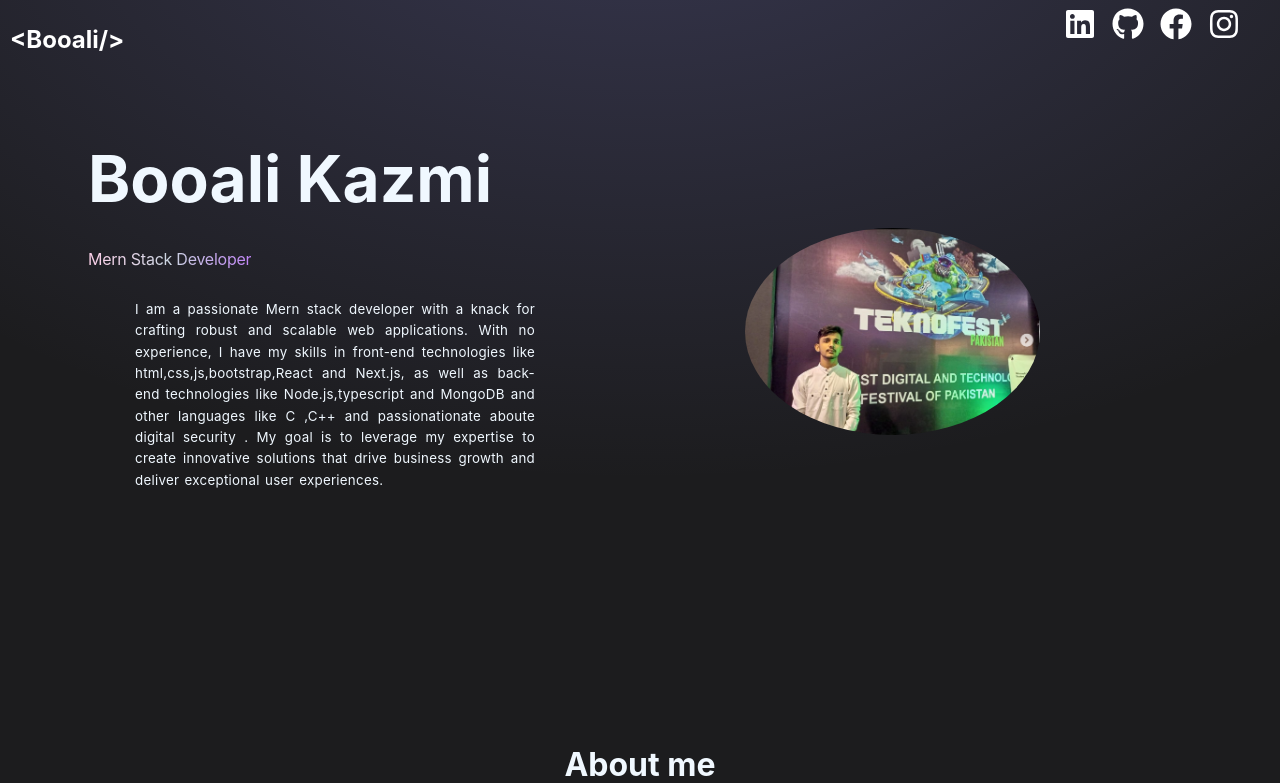
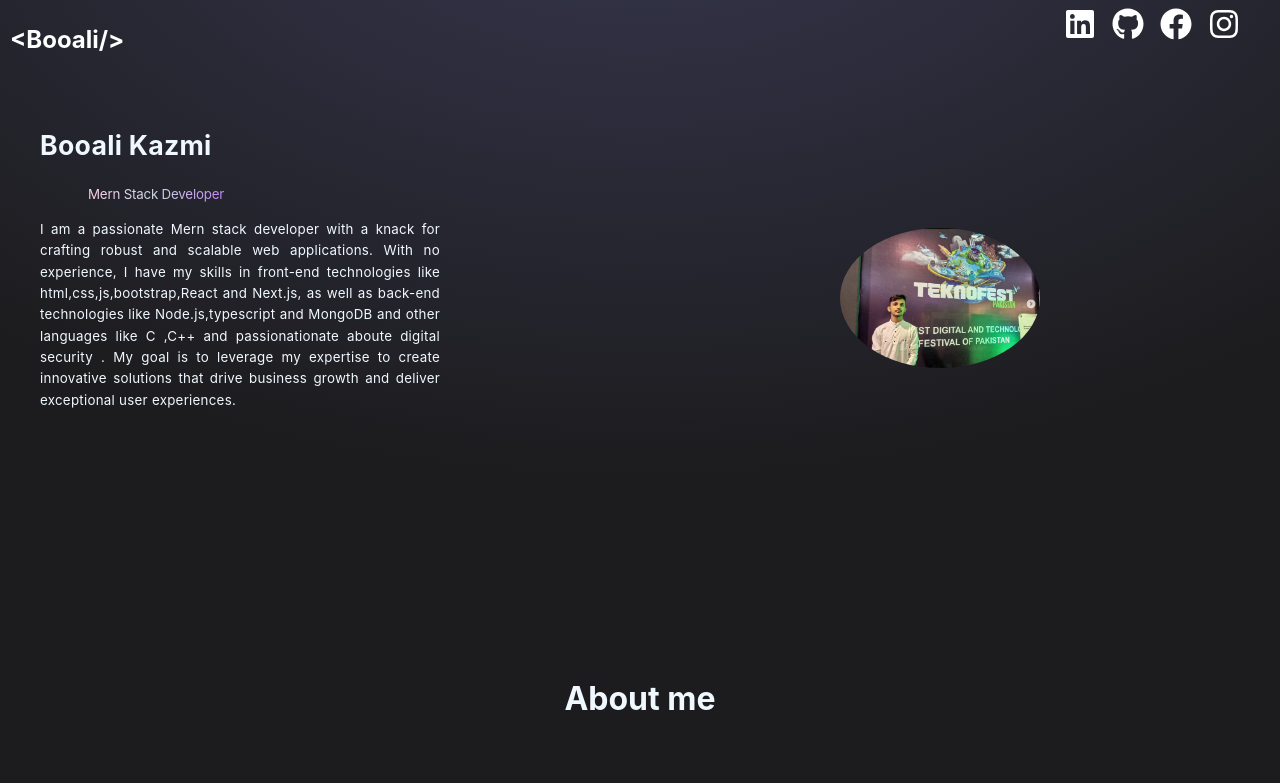
Before and after one commit to booali9/portfolio, a React (Create React App) app: page / in a window 1280 px wide. Shown: the top 783 px of the page. Built offline with nearby package versions, Linux system fonts and the light colour scheme.

Commit message:
Update Hero.jsx

```diff
--- a/src/component/Hero.jsx
+++ b/src/component/Hero.jsx
@@ -1,7 +1,6 @@
 import React, { useRef } from 'react';
 import { motion, useInView } from 'framer-motion';
 import { HERO_CONTENT } from '../consanant';
-
 
 export default function Hero() {
   const ref = useRef(null);
@@ -9,30 +8,35 @@ export default function Hero() {
 
   return (
     <motion.div
-      className='hero-container border-b border-neutral-900 pb-4 lg:mb-35'
+      className="hero-container border-b border-neutral-900 pb-4 lg:mb-35"
       ref={ref}
       initial={{ opacity: 0 }}
       animate={isInView ? { opacity: 1 } : {}}
       transition={{ duration: 1 }}
     >
-      <div className="flex-container">
+      <div className="flex-container flex flex-col lg:flex-row items-center justify-between gap-6">
         <motion.div
-           className="text"
+          className="text-container text-center lg:text-left w-full lg:max-w-lg space-y-4"
           initial={{ x: 100, opacity: 0 }}
           animate={isInView ? { x: 0, opacity: 1 } : {}}
           transition={{ duration: 1, delay: 1 }}
         >
-          <h1 className='BACK'>Booali Kazmi</h1>
-          <span className='dev'>Mern Stack Developer</span>
-          <p className='graph'>{HERO_CONTENT}</p>
+          <h1 className="text-4xl font-bold w-full">Booali Kazmi</h1>
+          <span className="text-xl block dev w-full">Mern Stack Developer</span>
+          <p className="text-lg text-gray-500 w-full">{HERO_CONTENT}</p>
         </motion.div>
+
         <motion.div
-          className="pic"
+          className="pic w-full lg:max-w-xs"
           initial={{ x: 100, opacity: 0 }}
           animate={isInView ? { x: 0, opacity: 1 } : {}}
           transition={{ duration: 1, delay: 1 }}
         >
-          <img src="about.png" alt="Profile" />
+          <img
+            className="w-full h-auto rounded-full shadow-lg"
+            src="about.png"
+            alt="Profile"
+          />
         </motion.div>
       </div>
     </motion.div>
```
Lines whose indentation alone changed are shown as unchanged.
